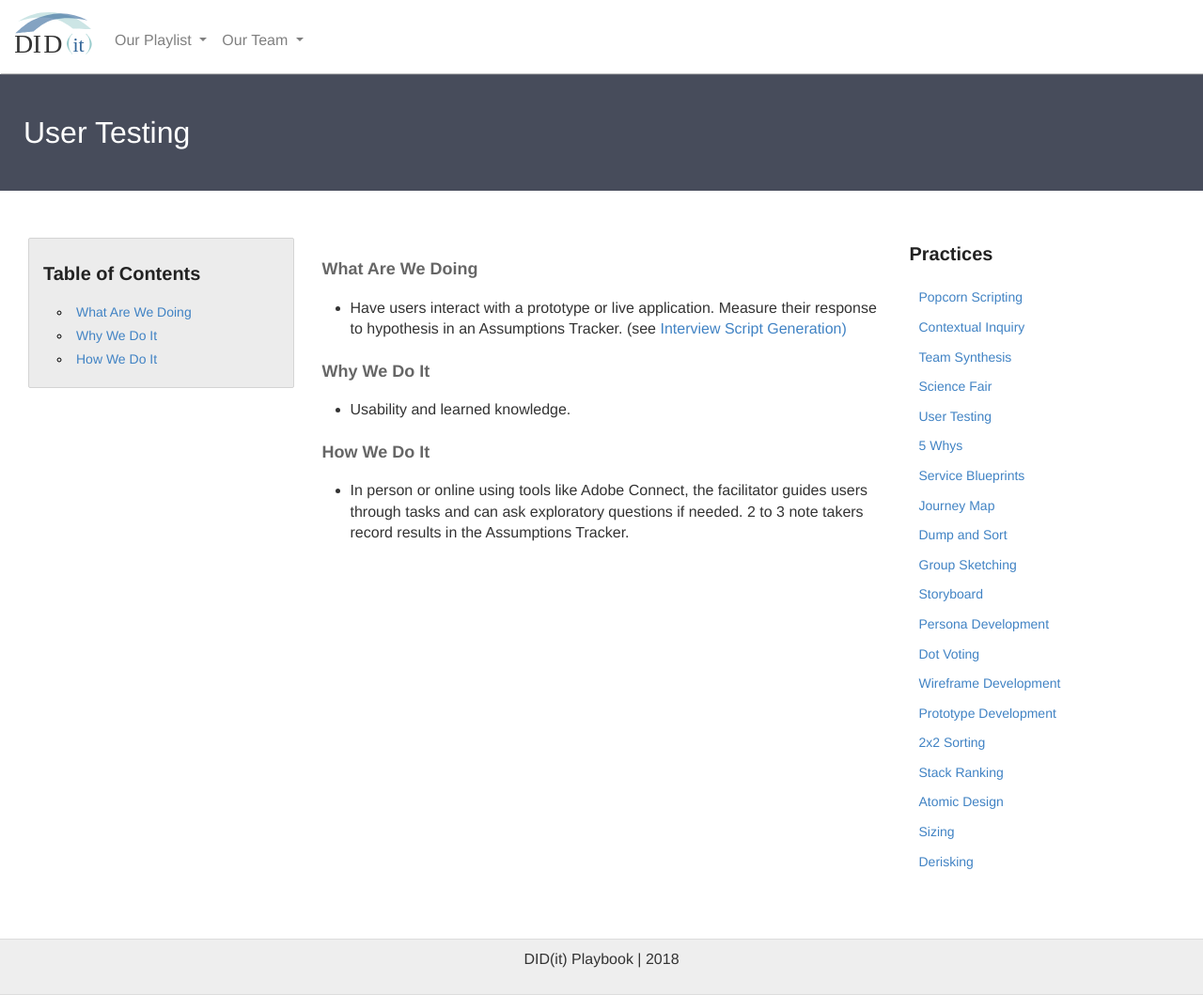
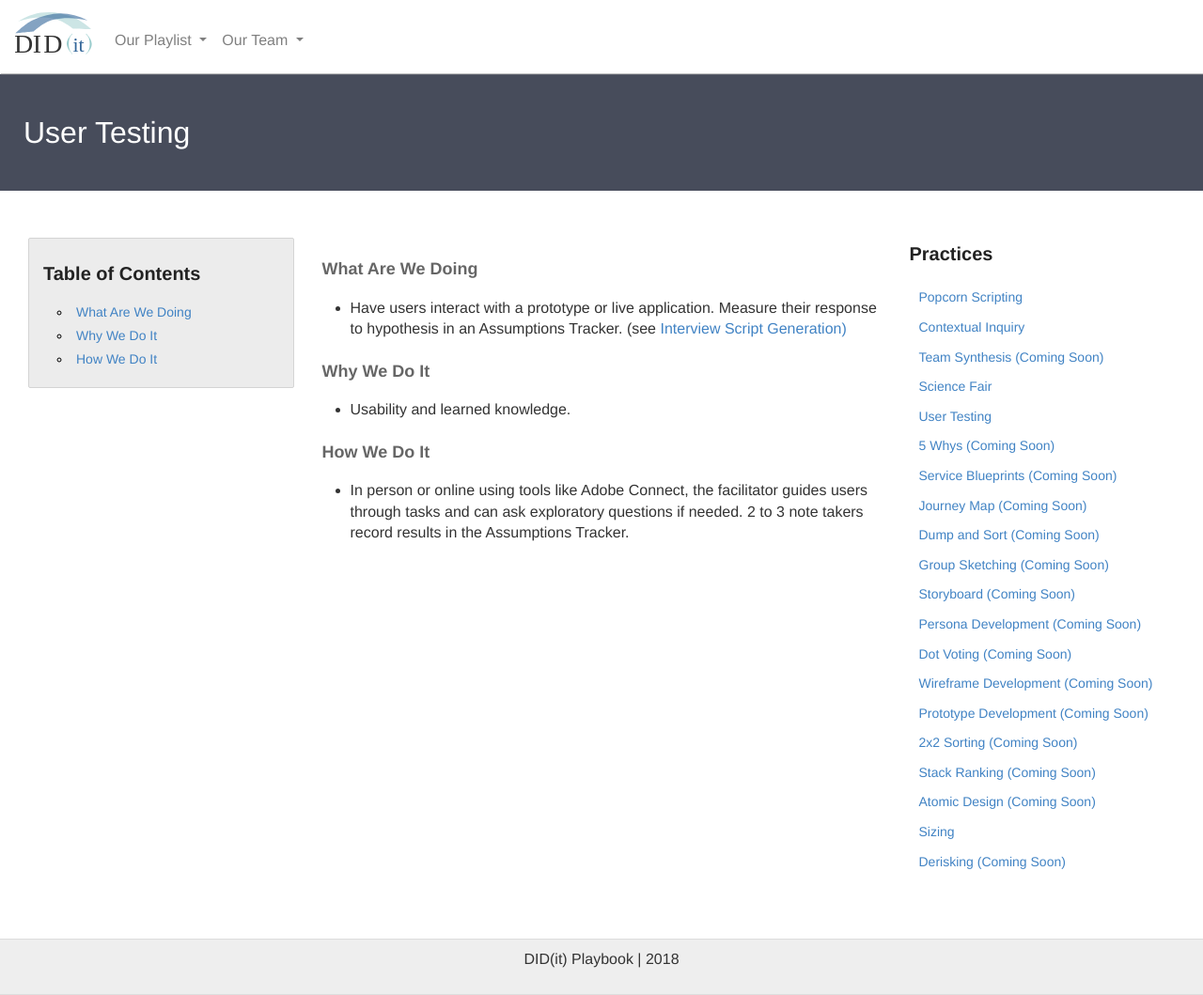
Before and after one commit to KnightPointSystems/kps_playbook, a Jekyll site: the page built from user-testing.md, in a window 1280 px wide and 1059 px high. Shown: the whole window at 94% size. Built offline with Jekyll 4.4.1, drawn with Linux system fonts in a browser that asks for light colours; nearby versions of some CDN libraries.

Commit message:
Update design-plays.html
Updated links with no content with (Coming Soon)

```diff
--- a/_includes/design-plays.html
+++ b/_includes/design-plays.html
@@ -3,24 +3,24 @@
     <ul>
      <li><a href="{{ site.baseurl }}/popcorn-scripting">Popcorn Scripting</a></li>
      <li><a href="{{ site.baseurl }}/contextual-inquiry">Contextual Inquiry</a></li>
-     <li><a href="#">Team Synthesis</a></li>
+     <li><a href="#">Team Synthesis (Coming Soon)</a></li>
      <li><a href="{{ site.baseurl }}/science-fair">Science Fair</a></li>
      <li><a href="{{ site.baseurl }}/user-testing">User Testing</a></li>
-     <li><a href="#">5 Whys</a></li>
-     <li><a href="#">Service Blueprints</a></li>
-     <li><a href="#">Journey Map</a></li>
-     <li><a href="#">Dump and Sort</a></li>
-     <li><a href="#">Group Sketching</a></li>
-     <li><a href="#">Storyboard</a></li>
-     <li><a href="#">Persona Development</a></li>
-     <li><a href="#">Dot Voting</a></li>
-     <li><a href="#">Wireframe Development</a></li>
-     <li><a href="#">Prototype Development</a></li>
-     <li><a href="#">2x2 Sorting</a></li>
-     <li><a href="#">Stack Ranking</a></li>
-     <li><a href="#">Atomic Design</a></li>
+     <li><a href="#">5 Whys (Coming Soon)</a></li>
+     <li><a href="#">Service Blueprints (Coming Soon)</a></li>
+     <li><a href="#">Journey Map (Coming Soon)</a></li>
+     <li><a href="#">Dump and Sort (Coming Soon)</a></li>
+     <li><a href="#">Group Sketching (Coming Soon)</a></li>
+     <li><a href="#">Storyboard (Coming Soon)</a></li>
+     <li><a href="#">Persona Development (Coming Soon)</a></li>
+     <li><a href="#">Dot Voting (Coming Soon)</a></li>
+     <li><a href="#">Wireframe Development (Coming Soon)</a></li>
+     <li><a href="#">Prototype Development (Coming Soon)</a></li>
+     <li><a href="#">2x2 Sorting (Coming Soon)</a></li>
+     <li><a href="#">Stack Ranking (Coming Soon)</a></li>
+     <li><a href="#">Atomic Design (Coming Soon)</a></li>
      <li><a href="{{ site.baseurl }}/story-sizing">Sizing</a></li>
-     <li><a href="#">Derisking</a></li>
+     <li><a href="#">Derisking (Coming Soon)</a></li>
 
 <!-- Old ones ... verify if needed
      <li><a href="#">Art Gallery</a></li>
```
